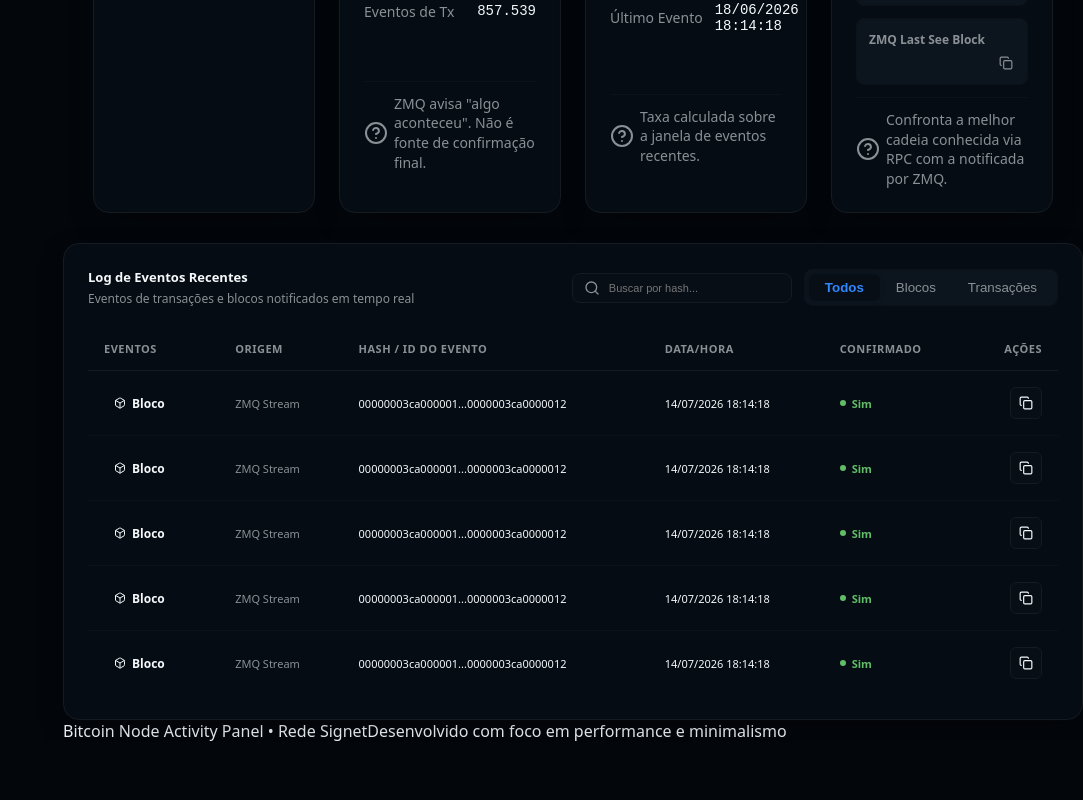
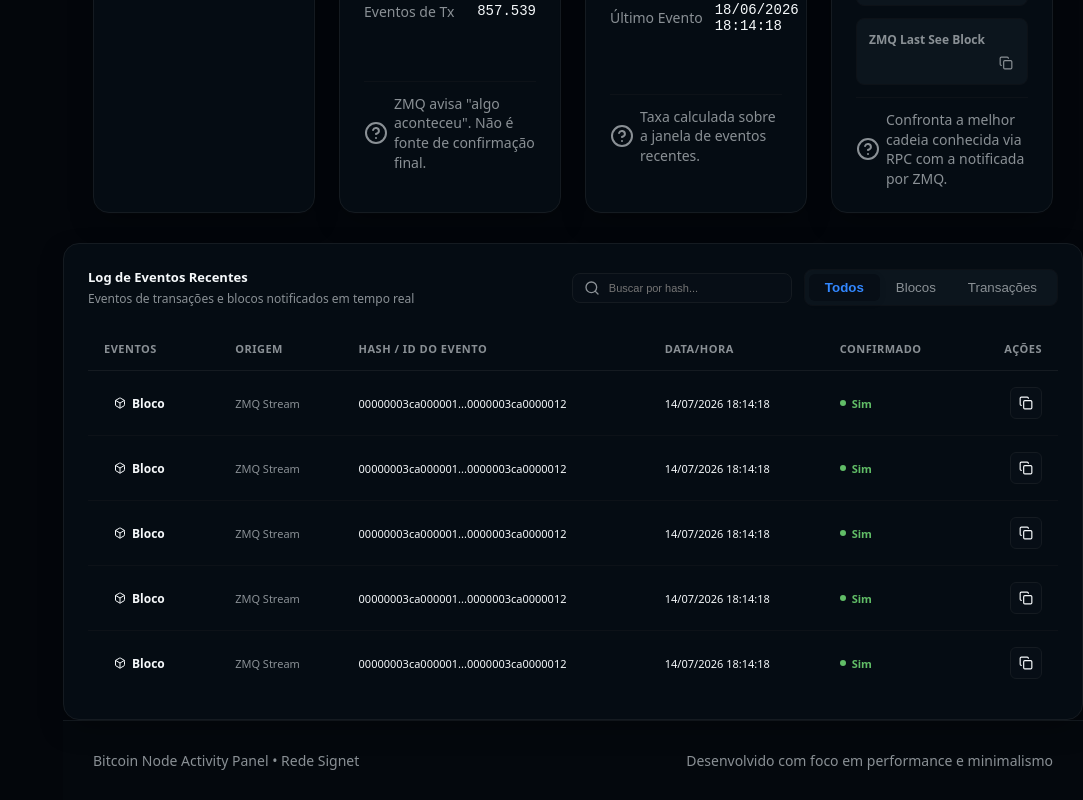
Before and after one commit to Alan-Gomes1/corecraft, a React (Vite) app in the folder frontend/: page / in a window 1280 px wide. Shown: the part 282-1082 px from the top of the page, without its empty margins (197-1280 px from the left). Before the commit the page ends 1024 px from the top, so only its background shows below. Built offline with nearby package versions, Linux system fonts and the light colour scheme; no server answers.

Commit message:
feat: Adds style to the page footer

```diff
--- a/frontend/src/App.css
+++ b/frontend/src/App.css
@@ -482,3 +482,19 @@ body {
 .logs-table tr:hover {
   background-color: var(--surface-hover);
 }
+
+.page-footer {
+  padding: 3rem;
+  margin-top: auto;
+  border-top: .1rem solid var(--border);
+  display: flex;
+  justify-content: space-between;
+  color: var(--muted);
+  font-size: 1.4rem;
+  background: var(--sidebar-bg);
+}
+
+.page-footer a {
+  color: var(--accent);
+  text-decoration: none;
+}
```
